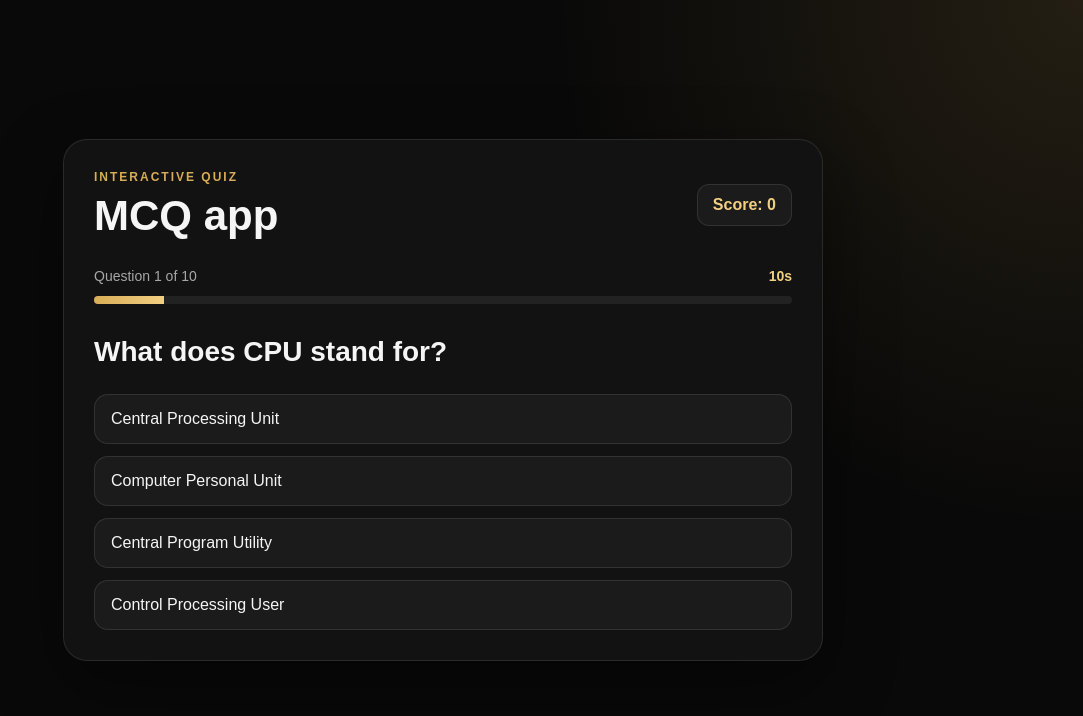
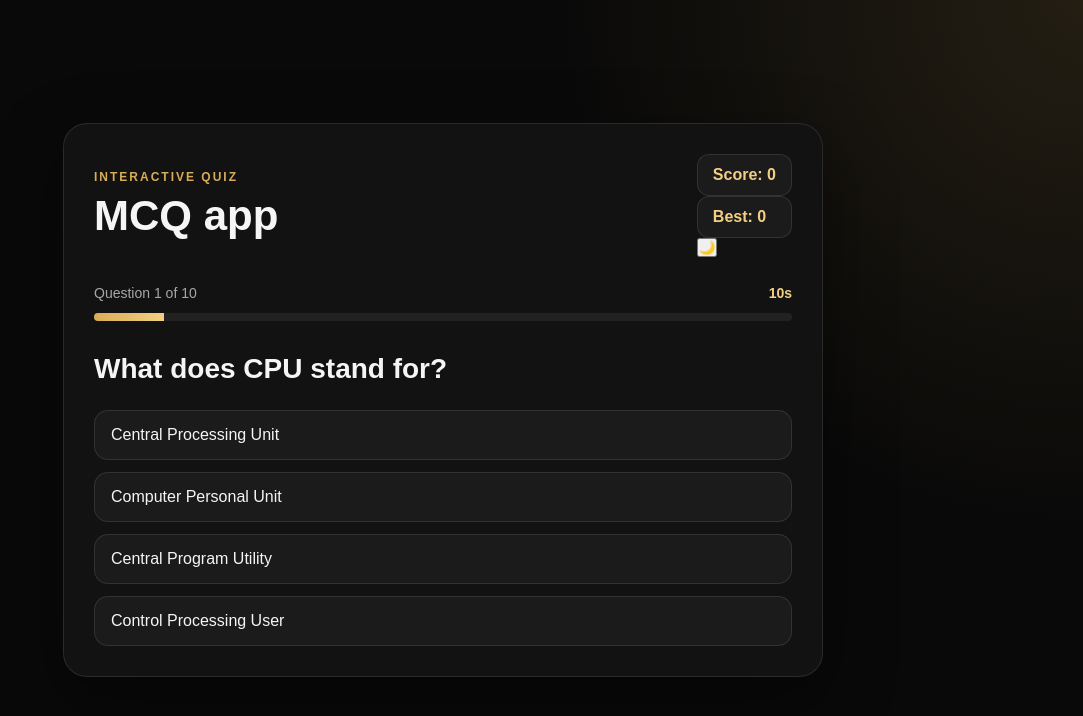
Before and after one commit to dinidu569malshan-stack/mcq, a plain HTML site: page index.html in a window 1280 px wide. Shown: the whole page, without its empty margins (197-1280 px from the left). Drawn offline with Linux system fonts and the light colour scheme.

Commit message:
Change letter

```diff
--- a/index.html
+++ b/index.html
@@ -14,9 +14,19 @@
           <p class="small-title">INTERACTIVE QUIZ</p>
           <h1>MCQ app</h1>
         </div>
-        <div class="score-box">
-          Score: <span id="liveScore">0</span>
-        </div>
+        <div class="quiz-actions">
+  <div class="score-box">
+    Score: <span id="liveScore">0</span>
+  </div>
+
+  <div class="score-box best-score-box">
+    Best: <span id="bestScore">0</span>
+  </div>
+
+  <button id="themeToggle" class="theme-btn" title="Change Theme">
+    🌙
+  </button>
+</div>
       </div>
 
       <div id="quizArea">
```
